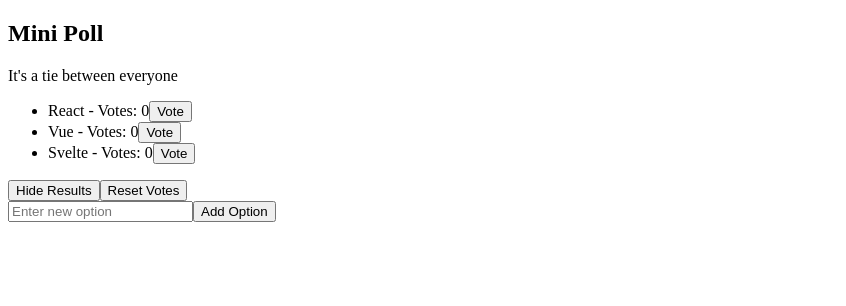
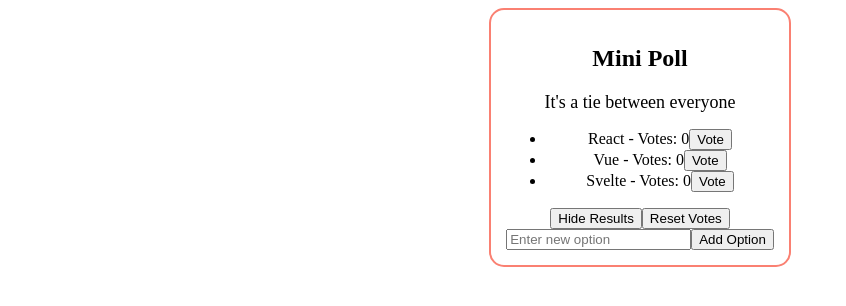
Before and after one commit to erezCohen31/react-poll, a React (Vite) app: page / in a window 1280 px wide. Both pictures are taken after a click on the button "Show Results". Shown: the top 306 px of the page, without its empty margins (0-846 px from the left). Built offline with nearby package versions, Linux system fonts and the light colour scheme.

Commit message:
imrove the order

```diff
--- a/src/App.css
+++ b/src/App.css
@@ -0,0 +1,18 @@
+body {
+  display: flex;
+  justify-content: center;
+}
+#root {
+  max-width: 500px;
+  display: flex;
+  flex-direction: column;
+  align-items: center;
+  justify-content: center;
+  border: 2px salmon solid;
+  padding: 15px;
+  border-radius: 15px;
+  text-align: center;
+}
+#result {
+  font-size: large;
+}
--- a/src/App.tsx
+++ b/src/App.tsx
@@ -2,6 +2,8 @@ import { useState } from "react";
 import "./App.css";
 import { ResultButton } from "./components/ResultButton.tsx";
 import { ContainerVotes } from "./components/ContainerVotes.tsx";
+import { AddOption } from "./components/AddOption.tsx";
+import "./App.css";
 
 export default function App() {
   const [options, setOptions] = useState<string[]>(["React", "Vue", "Svelte"]);
@@ -52,7 +54,7 @@ export default function App() {
   return (
     <div id="page">
       <h2>Mini Poll</h2>
-      {showResults && <span>{getWinner()}</span>}
+      {showResults && <span id="result">{getWinner()}</span>}
       <ContainerVotes
         options={options}
         showResults={showResults}
@@ -61,15 +63,11 @@ export default function App() {
       />
       <ResultButton showResults={showResults} setShowResults={setShowResults} />
       <button onClick={handleResetVotes}>Reset Votes</button>
-      <div>
-        <input
-          type="text"
-          value={newOption}
-          onChange={(e) => setNewOption(e.target.value)}
-          placeholder="Enter new option"
-        />
-        <button onClick={handleAddOption}>Add Option</button>
-      </div>
+      <AddOption
+        newOption={newOption}
+        setNewOption={setNewOption}
+        handleAddOption={handleAddOption}
+      />
     </div>
   );
 }
--- /dev/null
+++ b/src/components/AddOption.tsx
@@ -0,0 +1,19 @@
+import type { AddOptionProps } from "../interface/AddOptionProps.ts";
+
+export function AddOption({
+  newOption,
+  setNewOption,
+  handleAddOption,
+}: AddOptionProps) {
+  return (
+    <div>
+      <input
+        type="text"
+        value={newOption}
+        onChange={(e) => setNewOption(e.target.value)}
+        placeholder="Enter new option"
+      />
+      <button onClick={handleAddOption}>Add Option</button>
+    </div>
+  );
+}
--- a/src/components/ContainerVotes.tsx
+++ b/src/components/ContainerVotes.tsx
@@ -1,5 +1,6 @@
 import { VoteButton } from "./Button.tsx";
 import type { ContainerVotesProps } from "../interface/ContainerVotesProps.ts";
+import "../style/ContainerVotes.css";
 
 export function ContainerVotes({
   options,
--- /dev/null
+++ b/src/interface/AddOptionProps.ts
@@ -0,0 +1,5 @@
+export type AddOptionProps = {
+  newOption: string;
+  setNewOption: (value: string) => void;
+  handleAddOption: () => void;
+};
```
Also changed, not shown: src/style/ContainerVotes.css (added).
